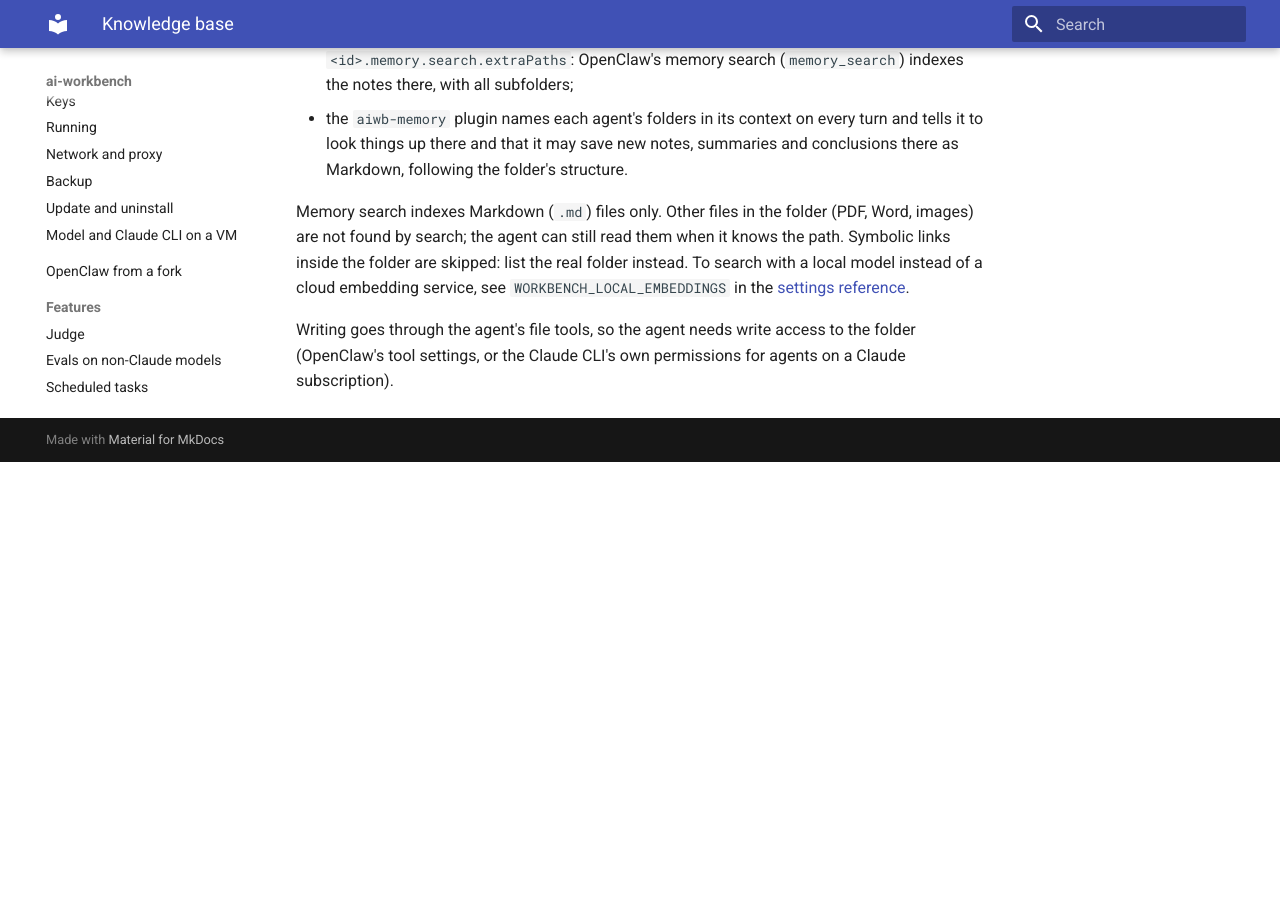
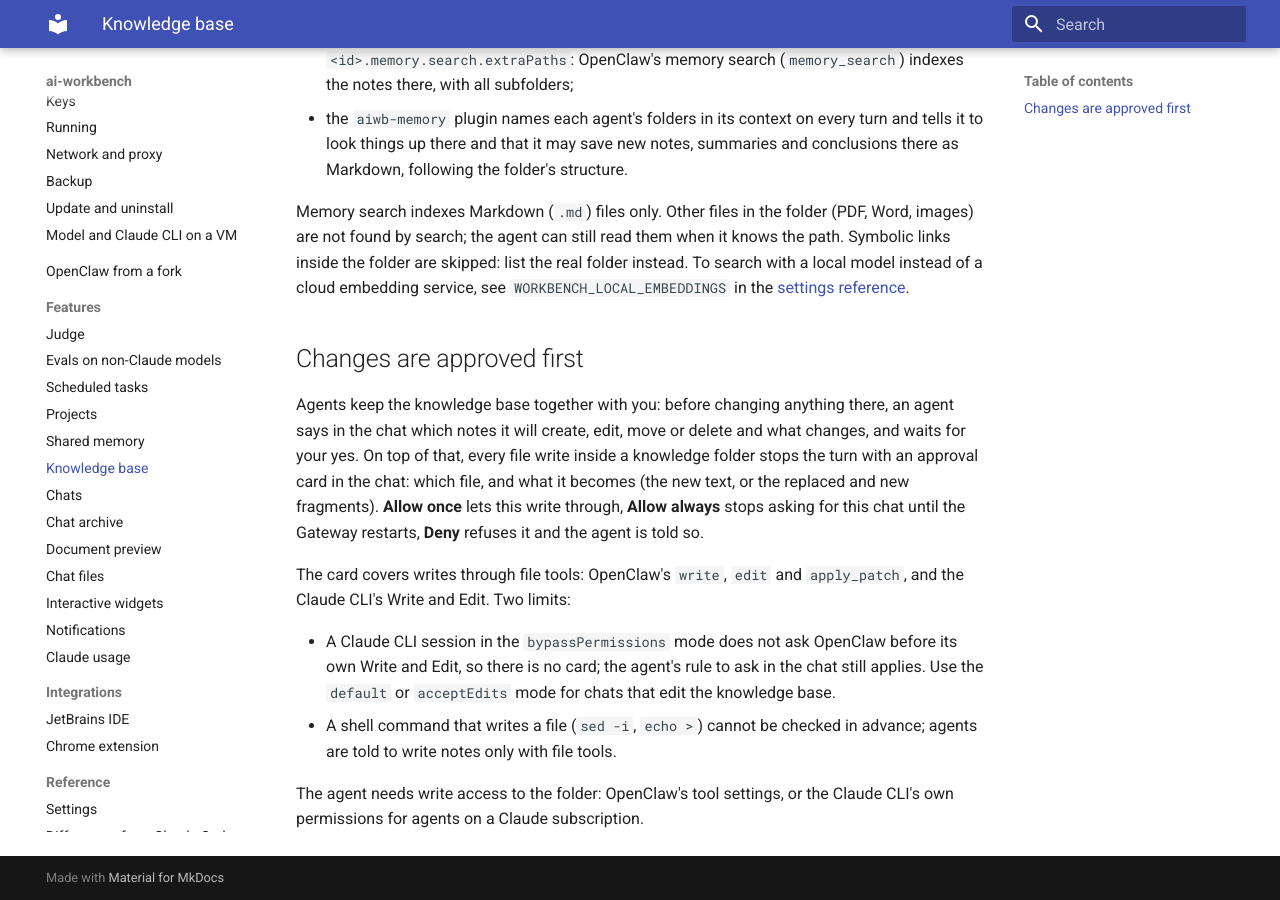
Before and after one commit to SingularBunny/ai-workbench, an MkDocs documentation site: the page built from docs/features/knowledge.md, in a window 1280 px wide and 900 px high, scrolled down 581 px. Built offline with MkDocs 1.6.1 and Material for MkDocs 9.7.7, drawn with Linux system fonts in a browser that asks for light colours; before the commit the page ends 1043 px from its top, so only the background shows below that.

Commit message:
Knowledge base docs: changes are approved first; Docker check finds a note in the knowledge folder

```diff
--- a/docs/features/knowledge.md
+++ b/docs/features/knowledge.md
@@ -31,5 +31,22 @@ search; the agent can still read them when it knows the path. Symbolic links ins
 the real folder instead. To search with a local model instead of a cloud embedding service, see
 `WORKBENCH_LOCAL_EMBEDDINGS` in the [settings reference](../reference/env.md).
 
-Writing goes through the agent's file tools, so the agent needs write access to the folder (OpenClaw's tool
-settings, or the Claude CLI's own permissions for agents on a Claude subscription).
+## Changes are approved first
+
+Agents keep the knowledge base together with you: before changing anything there, an agent says in the chat which
+notes it will create, edit, move or delete and what changes, and waits for your yes. On top of that, every file
+write inside a knowledge folder stops the turn with an approval card in the chat: which file, and what it becomes
+(the new text, or the replaced and new fragments). **Allow once** lets this write through, **Allow always** stops
+asking for this chat until the Gateway restarts, **Deny** refuses it and the agent is told so.
+
+The card covers writes through file tools: OpenClaw's `write`, `edit` and `apply_patch`, and the Claude CLI's
+Write and Edit. Two limits:
+
+- A Claude CLI session in the `bypassPermissions` mode does not ask OpenClaw before its own Write and Edit, so
+  there is no card; the agent's rule to ask in the chat still applies. Use the `default` or `acceptEdits` mode for
+  chats that edit the knowledge base.
+- A shell command that writes a file (`sed -i`, `echo >`) cannot be checked in advance; agents are told to write
+  notes only with file tools.
+
+The agent needs write access to the folder: OpenClaw's tool settings, or the Claude CLI's own permissions for
+agents on a Claude subscription.
```
Also changed, not shown: CHANGELOG.md (+1 -1 lines).
